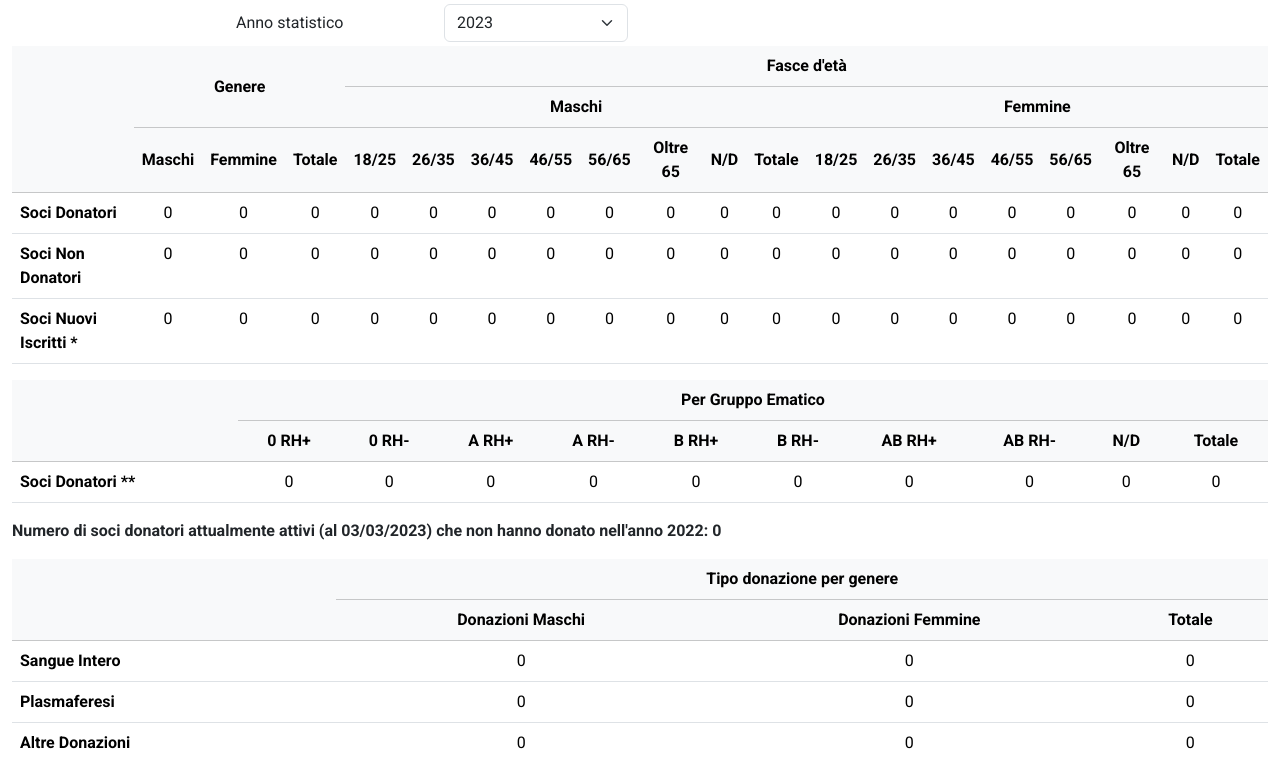
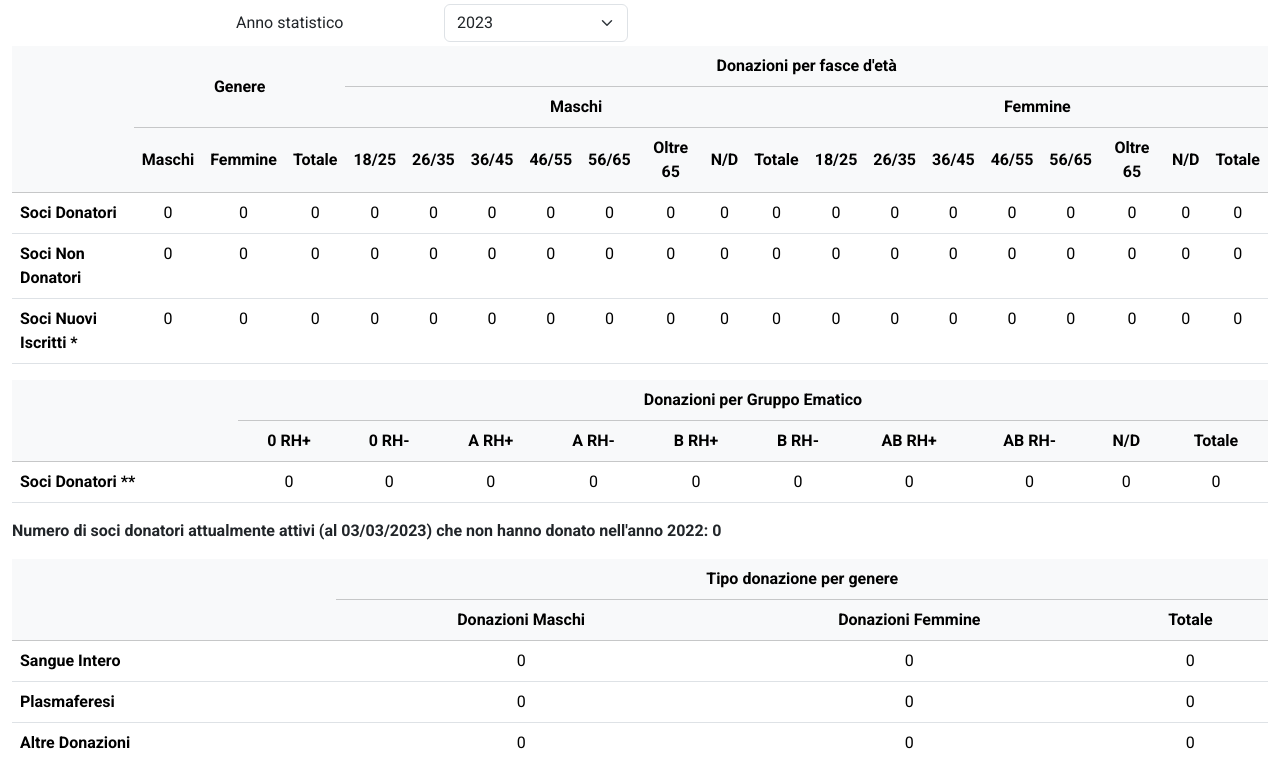
Before and after one commit to dennybiasiolli/gestione-donatori, a Django app: page /dati-statistici/ in a window 1280 px wide. Shown: the part 60-823 px from the top of the page. Run offline with Django 4.2, Linux system fonts and the light colour scheme; the visitor is signed in with stand-in values (Sample User, id 1); data comes from the database, SQL or seed files in the repository; data that the repository does not hold is empty; some libraries are stand-ins or nearby versions.

Commit message:
avis(templates): improving dati_statistici table labels

```diff
--- a/avis/templates/avis/dati_statistici.html
+++ b/avis/templates/avis/dati_statistici.html
@@ -29,7 +29,7 @@
                 <th scope="col" rowspan="3">&nbsp;</th>
                 <th scope="col" rowspan="2" colspan="3" class="align-middle text-center">Genere</th>
                 <th scope="col" colspan="16" class="align-middle text-center">
-                    Fasce d'et&agrave;
+                    Donazioni per fasce d'et&agrave;
                     {% if donazioni_no_data_nascita %}
                     ***
                     {% endif %}
@@ -135,7 +135,9 @@
         <thead class="table-light">
             <tr>
                 <th scope="col" rowspan="2">&nbsp;</th>
-                <th scope="col" colspan="10" class="align-middle text-center">Per Gruppo Ematico</th>
+                <th scope="col" colspan="10" class="align-middle text-center">
+                    Donazioni per Gruppo Ematico
+                </th>
             </tr>
             <tr>
                 <th scope="col" class="text-center">0 RH+</th>
```
